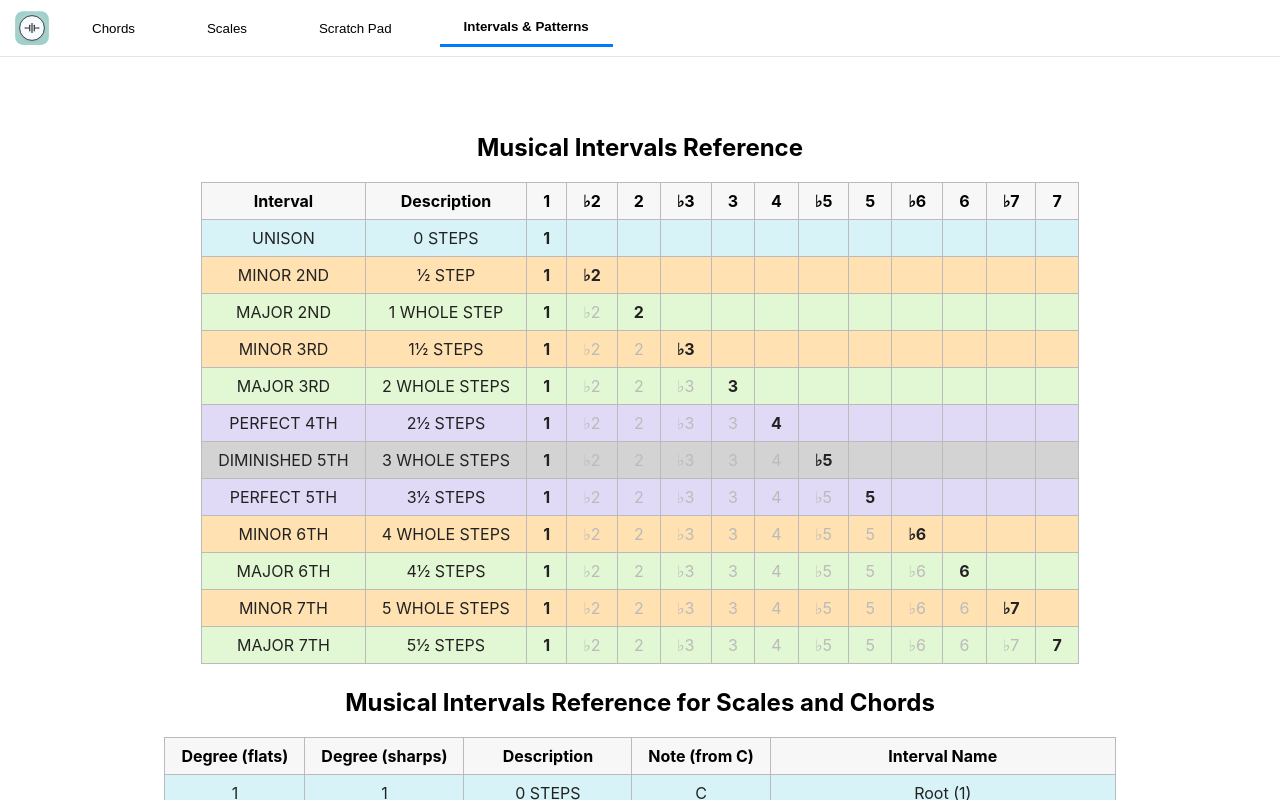
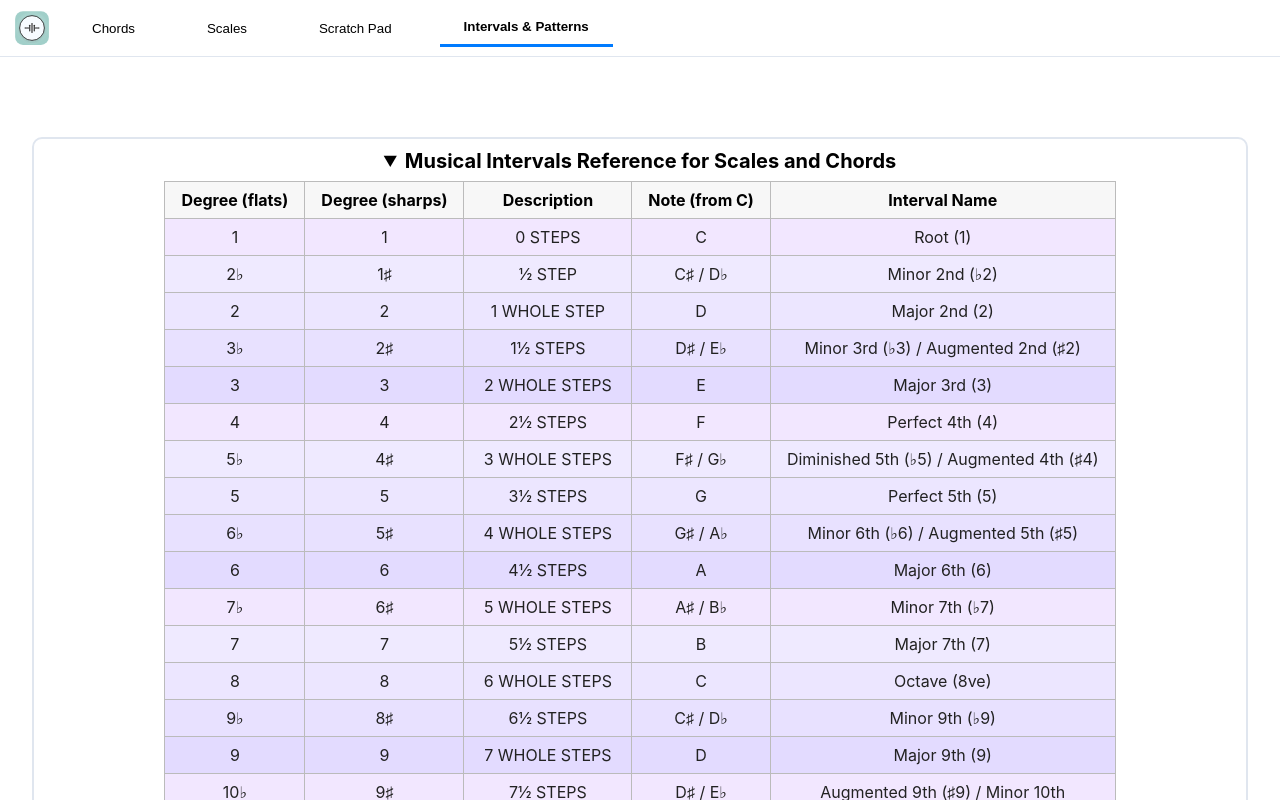
Before and after one commit to senthilktmz/pitch-lemur, a React (Create React App) app: page / in a window 1280 px wide. Both pictures are taken after a click on the button "Intervals & Patterns". Shown: the top 800 px of the page. Built offline with nearby package versions, Linux system fonts and the light colour scheme.

Commit message:
making chord, interval, scale references collapsible

```diff
--- a/src/Intervals.css
+++ b/src/Intervals.css
@@ -86,3 +86,32 @@
 .legend-btn.major { background: #e2f7d3; }
 .legend-btn.perfect { background: #e1daf7; }
 .legend-btn.diminished { background: #d3d3d3; }
+
+/* Collapsible section containers */
+details.section {
+  margin-top: 24px;
+  border: 2px solid #e0e6ef;
+  border-radius: 10px;
+  padding: 10px 12px 12px;
+  background: #fff;
+}
+details.section > summary {
+  font-size: 20px;
+  font-weight: 700;
+  cursor: pointer;
+  user-select: none;
+  margin: 0 0 8px 0;
+}
+details.section > summary::-webkit-details-marker { display: none; }
+
+/* Section themes */
+.section-ref { border-color: #6d28d9; background: #f6f1ff; }
+.section-chords { border-color: #0ea5e9; background: #eef7ff; }
+.section-scales { border-color: #16a34a; background: #f0fbf2; }
+
+/* Row palette for the Scales & Chords reference table */
+.intervals-table tr.ref-a { background: #f2e7ff; }
+.intervals-table tr.ref-b { background: #efeaff; }
+.intervals-table tr.ref-c { background: #ece6ff; }
+.intervals-table tr.ref-d { background: #e8e1ff; }
+.intervals-table tr.ref-e { background: #e3dbff; }
--- a/src/Intervals.tsx
+++ b/src/Intervals.tsx
@@ -88,43 +88,44 @@ const Intervals: React.FC = () => {
 
   return (
     <div className="intervals-container">
-      <h2>Musical Intervals Reference</h2>
-      <table className="intervals-table">
-        <thead>
-          <tr>
-            <th>Interval</th>
-            <th>Description</th>
-            {intervalMatrix[0].slice(1).map((header, idx) => (
-              <th key={idx}>{header}</th>
-            ))}
-          </tr>
-        </thead>
-        <tbody>
-          {intervalMatrix.slice(1).map((row, rowIdx) => {
-            const rowType = ROW_TYPE[rowIdx];
-            if (!showAll && !activeTypes.includes(rowType)) return null;
-            const intervalCells = row.slice(1);
-            const firstIdx = intervalCells.findIndex(cell => cell !== "");
-            const lastIdx = intervalCells.length - 1 - [...intervalCells].reverse().findIndex(cell => cell !== "");
-            return (
-              <tr key={rowIdx} className={getRowColor(rowIdx + 1)}>
-                <td>{row[0]}</td>
-                <td>{intervalDescriptions[rowIdx][1]}</td>
-                {intervalCells.map((cell, colIdx) => {
-                  if (!cell) return <td key={colIdx}></td>;
-                  if (colIdx === firstIdx || colIdx === lastIdx) {
-                    return <td key={colIdx}><b>{cell}</b></td>;
-                  }
-                  return <td key={colIdx} style={{ color: '#bbb' }}>{cell}</td>;
-                })}
-              </tr>
-            );
-          })}
-        </tbody>
-      </table>
+      {/*<h2>Musical Intervals Reference</h2>*/}
+      {/*<table className="intervals-table">*/}
+      {/*  <thead>*/}
+      {/*    <tr>*/}
+      {/*      <th>Interval</th>*/}
+      {/*      <th>Description</th>*/}
+      {/*      {intervalMatrix[0].slice(1).map((header, idx) => (*/}
+      {/*        <th key={idx}>{header}</th>*/}
+      {/*      ))}*/}
+      {/*    </tr>*/}
+      {/*  </thead>*/}
+      {/*  <tbody>*/}
+      {/*    {intervalMatrix.slice(1).map((row, rowIdx) => {*/}
+      {/*      const rowType = ROW_TYPE[rowIdx];*/}
+      {/*      if (!showAll && !activeTypes.includes(rowType)) return null;*/}
+      {/*      const intervalCells = row.slice(1);*/}
+      {/*      const firstIdx = intervalCells.findIndex(cell => cell !== "");*/}
+      {/*      const lastIdx = intervalCells.length - 1 - [...intervalCells].reverse().findIndex(cell => cell !== "");*/}
+      {/*      return (*/}
+      {/*        <tr key={rowIdx} className={getRowColor(rowIdx + 1)}>*/}
+      {/*          <td>{row[0]}</td>*/}
+      {/*          <td>{intervalDescriptions[rowIdx][1]}</td>*/}
+      {/*          {intervalCells.map((cell, colIdx) => {*/}
+      {/*            if (!cell) return <td key={colIdx}></td>;*/}
+      {/*            if (colIdx === firstIdx || colIdx === lastIdx) {*/}
+      {/*              return <td key={colIdx}><b>{cell}</b></td>;*/}
+      {/*            }*/}
+      {/*            return <td key={colIdx} style={{ color: '#bbb' }}>{cell}</td>;*/}
+      {/*          })}*/}
+      {/*        </tr>*/}
+      {/*      );*/}
+      {/*    })}*/}
+      {/*  </tbody>*/}
+      {/*</table>*/}
       {/* Extended intervals mapping for scales and chords */}
-      <h2 style={{ marginTop: 24 }}>Musical Intervals Reference for Scales and Chords</h2>
-      {(() => {
+      <details className="section section-ref" open>
+        <summary>Musical Intervals Reference for Scales and Chords</summary>
+        {(() => {
         const rows = [
           { f: '1', s: '1', off: 0,  note: 'C',              name: 'Root (1)',                                       steps: '0 STEPS' },
           { f: '2♭', s: '1♯', off: 1,  note: 'C♯ / D♭',       name: 'Minor 2nd (♭2)',                                 steps: '½ STEP' },
@@ -163,8 +164,8 @@ const Intervals: React.FC = () => {
               </thead>
               <tbody>
                 {rows.map((r, i) => {
-                  // alternate row colors to match theme
-                  const palette = ['unison', 'minor', 'major', 'perfect', 'diminished'];
+                  // alternate row colors to match section-specific theme
+                  const palette = ['ref-a', 'ref-b', 'ref-c', 'ref-d', 'ref-e'];
                   const cls = palette[i % palette.length];
                   return (
                     <tr key={i} className={cls}>
@@ -181,84 +182,7 @@ const Intervals: React.FC = () => {
           </div>
         );
       })()}
-
-      {/* Scales patterns tables, grouped with a different color scheme (moved below chords) */}
-      <h2 style={{ marginTop: 36 }}>Scale Patterns Reference</h2>
-      {(() => {
-        // 12-degree columns (within one octave)
-        const DEG_COLUMNS = ["1","b2","2","b3","3","4","b5","5","b6","6","b7","7"];
-        const degreeToSemitone: Record<string, number> = {
-          "1":0, "b2":1, "2":2, "#2":3, "b3":3, "3":4, "4":5, "#4":6, "b5":6, "5":7, "#5":8, "b6":8, "6":9, "bb7":9, "b7":10, "7":11
-        };
-        const groups: { label: string; rows: { name: string; degrees: string[] }[] }[] = [];
-        let currentGroup = "";
-        let bucket: { name: string; degrees: string[] }[] = [];
-        const flush = () => {
-          if (currentGroup && bucket.length) {
-            groups.push({ label: currentGroup, rows: bucket });
-            bucket = [];
-          }
-        };
-        for (const row of SCALES_PATTERNS_ARRAY as any[]) {
-          if (!row || row.length === 0) continue;
-          const name = row[0];
-          if (typeof name === 'string' && name.startsWith('---') && name.endsWith('---')) {
-            flush();
-            currentGroup = name.slice(3, -3).trim();
-            continue;
-          }
-          bucket.push({ name, degrees: row.slice(1) });
-        }
-        flush();
-
-        return (
-          <div>
-            {groups.map((g) => (
-              <div key={g.label} style={{ marginTop: 24 }}>
-                <h3 style={{ margin: '8px 0 8px 0' }}>{g.label} Scales Patterns Reference</h3>
-                <div style={{ overflowX: 'auto' }}>
-                  <table className="intervals-table" style={{ minWidth: 820 }}>
-                    <thead>
-                      <tr>
-                        <th>Scale name</th>
-                        {DEG_COLUMNS.map((deg, i) => (
-                          <th key={i}>{deg}</th>
-                        ))}
-                      </tr>
-                    </thead>
-                    <tbody>
-                      {g.rows.map((r, idx) => {
-                        const labelBySemi: Record<number, string> = {};
-                        for (const d of r.degrees) {
-                          const semi = degreeToSemitone[d];
-                          if (semi !== undefined) labelBySemi[semi] = d;
-                        }
-                        // Different color scheme for scales rows
-                        const palette = ['scales-a', 'scales-b', 'scales-c', 'scales-d', 'scales-e'];
-                        const rowClass = palette[idx % palette.length];
-                        return (
-                          <tr key={g.label + '-' + idx} className={rowClass}>
-                            <td style={{ fontWeight: 600 }}>{r.name}</td>
-                            {DEG_COLUMNS.map((_, colIdx) => {
-                              const has = labelBySemi[colIdx] !== undefined;
-                              const label = has ? labelBySemi[colIdx] : DEG_COLUMNS[colIdx];
-                              return (
-                                <td key={colIdx} style={{ textAlign: 'center', color: has ? '#000' : '#bbb', fontWeight: has ? 700 as any : 400 }}>
-                                  {label}
-                                </td>
-                              );
-                            })}
-                          </tr>
-                        );
-                      })}
-                    </tbody>
-                  </table>
-                </div>
-              </div>
-            ))}
-          </div>
-        );
-      })()}
+      </details>
       <div className="intervals-legend">
         {LEGEND_TYPES.map((legend, idx) => (
           <button
@@ -272,8 +196,9 @@ const Intervals: React.FC = () => {
       </div>
 
       {/* Chord patterns table */}
-      <h2 style={{ marginTop: 36 }}>Chord Patterns Reference</h2>
-      {(() => {
+      <details className="section section-chords" open>
+        <summary>Chord Patterns Reference</summary>
+        {(() => {
         // 22-degree column headers (flats notation for consistency)
         const DEG_COLUMNS = [
           "1","b2","2","b3","3","4","b5","5","b6","6","b7","7","8","b9","9","10♭","10","11","12♭","12","13♭","13"
@@ -357,6 +282,86 @@ const Intervals: React.FC = () => {
           </div>
         );
       })()}
+      </details>
+      {/* Scales patterns tables, grouped with a different color scheme (after chords) */}
+      <details className="section section-scales" open>
+        <summary>Scale Patterns Reference</summary>
+        {(() => {
+        // 12-degree columns (within one octave)
+        const DEG_COLUMNS = ["1","b2","2","b3","3","4","b5","5","b6","6","b7","7"];
+        const degreeToSemitone: Record<string, number> = {
+          "1":0, "b2":1, "2":2, "#2":3, "b3":3, "3":4, "4":5, "#4":6, "b5":6, "5":7, "#5":8, "b6":8, "6":9, "bb7":9, "b7":10, "7":11
+        };
+        const groups: { label: string; rows: { name: string; degrees: string[] }[] }[] = [];
+        let currentGroup = "";
+        let bucket: { name: string; degrees: string[] }[] = [];
+        const flush = () => {
+          if (currentGroup && bucket.length) {
+            groups.push({ label: currentGroup, rows: bucket });
+            bucket = [];
+          }
+        };
+        for (const row of SCALES_PATTERNS_ARRAY as any[]) {
+          if (!row || row.length === 0) continue;
+          const name = row[0];
+          if (typeof name === 'string' && name.startsWith('---') && name.endsWith('---')) {
+            flush();
+            currentGroup = name.slice(3, -3).trim();
+            continue;
+          }
+          bucket.push({ name, degrees: row.slice(1) });
+        }
+        flush();
+
+        return (
+          <div>
+            {groups.map((g) => (
+              <div key={g.label} style={{ marginTop: 24 }}>
+                <h3 style={{ margin: '8px 0 8px 0' }}>{g.label} Scales Patterns Reference</h3>
+                <div style={{ overflowX: 'auto' }}>
+                  <table className="intervals-table" style={{ minWidth: 820 }}>
+                    <thead>
+                      <tr>
+                        <th>Scale name</th>
+                        {DEG_COLUMNS.map((deg, i) => (
+                          <th key={i}>{deg}</th>
+                        ))}
+                      </tr>
+                    </thead>
+                    <tbody>
+                      {g.rows.map((r, idx) => {
+                        const labelBySemi: Record<number, string> = {};
+                        for (const d of r.degrees) {
+                          const semi = degreeToSemitone[d];
+                          if (semi !== undefined) labelBySemi[semi] = d;
+                        }
+                        // Different color scheme for scales rows
+                        const palette = ['scales-a', 'scales-b', 'scales-c', 'scales-d', 'scales-e'];
+                        const rowClass = palette[idx % palette.length];
+                        return (
+                          <tr key={g.label + '-' + idx} className={rowClass}>
+                            <td style={{ fontWeight: 600 }}>{r.name}</td>
+                            {DEG_COLUMNS.map((_, colIdx) => {
+                              const has = labelBySemi[colIdx] !== undefined;
+                              const label = has ? labelBySemi[colIdx] : DEG_COLUMNS[colIdx];
+                              return (
+                                <td key={colIdx} style={{ textAlign: 'center', color: has ? '#000' : '#bbb', fontWeight: has ? 700 as any : 400 }}>
+                                  {label}
+                                </td>
+                              );
+                            })}
+                          </tr>
+                        );
+                      })}
+                    </tbody>
+                  </table>
+                </div>
+              </div>
+            ))}
+          </div>
+        );
+      })()}
+      </details>
     </div>
   );
 };
```
